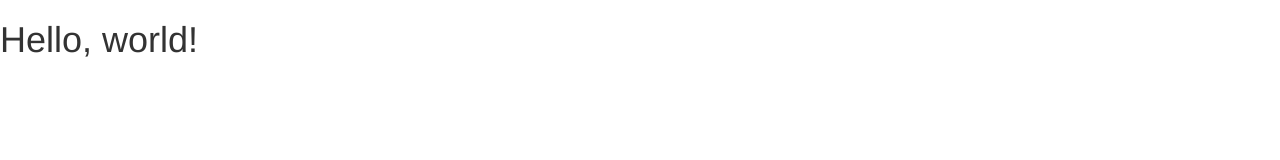
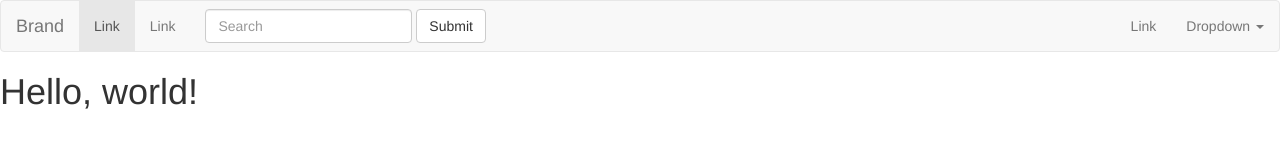
Before and after one commit to annmarien/firehose-git, a plain HTML site: page index.html in a window 1280 px wide. Drawn offline with nearby package versions, Linux system fonts and the light colour scheme.

Commit message:
add stuff to make page work

```diff
--- a/index.html
+++ b/index.html
@@ -14,7 +14,55 @@
     <![endif]-->
   </head>
   <body>
+
+
+<nav class="navbar navbar-default" role="navigation">
+  <!-- Brand and toggle get grouped for better mobile display -->
+  <div class="navbar-header">
+    <button type="button" class="navbar-toggle" data-toggle="collapse" data-target="#bs-example-navbar-collapse-1">
+      <span class="sr-only">Toggle navigation</span>
+      <span class="icon-bar"></span>
+      <span class="icon-bar"></span>
+      <span class="icon-bar"></span>
+    </button>
+    <a class="navbar-brand" href="#">Brand</a>
+  </div>
+
+  <!-- Collect the nav links, forms, and other content for toggling -->
+  <div class="collapse navbar-collapse" id="bs-example-navbar-collapse-1">
+    <ul class="nav navbar-nav">
+      <li class="active"><a href="#">Link</a></li>
+      <li><a href="#">Link</a></li>
+
+    </ul>
+    <form class="navbar-form navbar-left" role="search">
+      <div class="form-group">
+        <input type="text" class="form-control" placeholder="Search">
+      </div>
+      <button type="submit" class="btn btn-default">Submit</button>
+    </form>
+    <ul class="nav navbar-nav navbar-right">
+      <li><a href="#">Link</a></li>
+      <li class="dropdown">
+        <a href="#" class="dropdown-toggle" data-toggle="dropdown">Dropdown <b class="caret"></b></a>
+        <ul class="dropdown-menu">
+          <li><a href="#">Action</a></li>
+          <li><a href="#">Another action</a></li>
+          <li><a href="#">Something else here</a></li>
+          <li class="divider"></li>
+          <li><a href="#">Separated link</a></li>
+        </ul>
+      </li>
+    </ul>
+  </div><!-- /.navbar-collapse -->
+</nav>
+
+
+
+
+<div class="col-sx-6 col-sx-offset3">
     <h1>Hello, world!</h1>
+</div>
 
     <!-- jQuery (necessary for Bootstrap's JavaScript plugins) -->
     <script src="https://code.jquery.com/jquery.js"></script>
```
